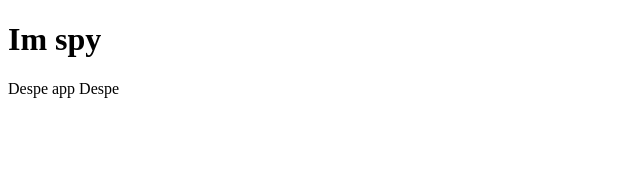
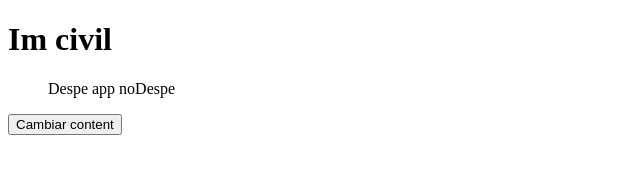
Before and after one commit to FloresPatwil/Vue_Introduction, a plain HTML site: page 02-into-vue/intro/index.html in a window 1280 px wide. Shown: the whole page, without its empty margins (0-640 px from the left). Drawn offline with nearby package versions, Linux system fonts and the light colour scheme.

Commit message:
ft: reestructurar archivos de Vue y agregar funcionalidad para cambiar contenido

```diff
--- a/02-into-vue/app.js
+++ /dev/null
@@ -1,20 +0,0 @@
-const { createApp, ref } = Vue;
-
-const app = createApp({
-    template:`
-        <h1> {{message}} </h1>
-        <p>Despe app {{author}}</p>
-    `,
-    setup(){
-        console.log('setup desde vue-ciclo de vida');
-        const message = ref("Im civil");
-        const author = ref("noDespe");
-        setTimeout(()=>{
-            message.value = "Im spy";
-            author.value = "Despe";
-        }, 1000);
-    return { message, author };
-    }}
-);
-
-app.mount('#myApp');
--- /dev/null
+++ b/02-into-vue/intro/app.js
@@ -0,0 +1,25 @@
+const { createApp, ref } = Vue;
+
+const app = createApp({
+    // template:`
+    //     <h1> {{message}} </h1>
+    //     <p>Despe app {{author}}</p>
+    // `,
+    setup(){
+        console.log('setup desde vue-ciclo de vida');
+        const message = ref("Im civil");
+        const author = ref("noDespe");
+        const changeQuote = () => {
+            message.value = "Im spy";
+            author.value = "Despe";
+        };
+
+        // setTimeout(()=>{
+        //     message.value = "Im spy";
+        //     author.value = "Despe";
+        // }, 1000);
+    return { message, author, changeQuote};
+    }}
+);
+
+app.mount('#myApp');
--- a/02-into-vue/index.html
+++ b/02-into-vue/intro/index.html
@@ -8,7 +8,12 @@
 </head>
 <body>
 
-    <div id="myApp"></div>
+    <div id="myApp">
+        <h1> {{message}} </h1>
+        <blockquote>Despe app {{author}}</blockquote>
+
+        <button v-on:click="changeQuote">Cambiar content</button>
+    </div>
 
     <script src="https://unpkg.com/vue@3/dist/vue.global.js"></script>
     <script src="app.js"></script>
```
